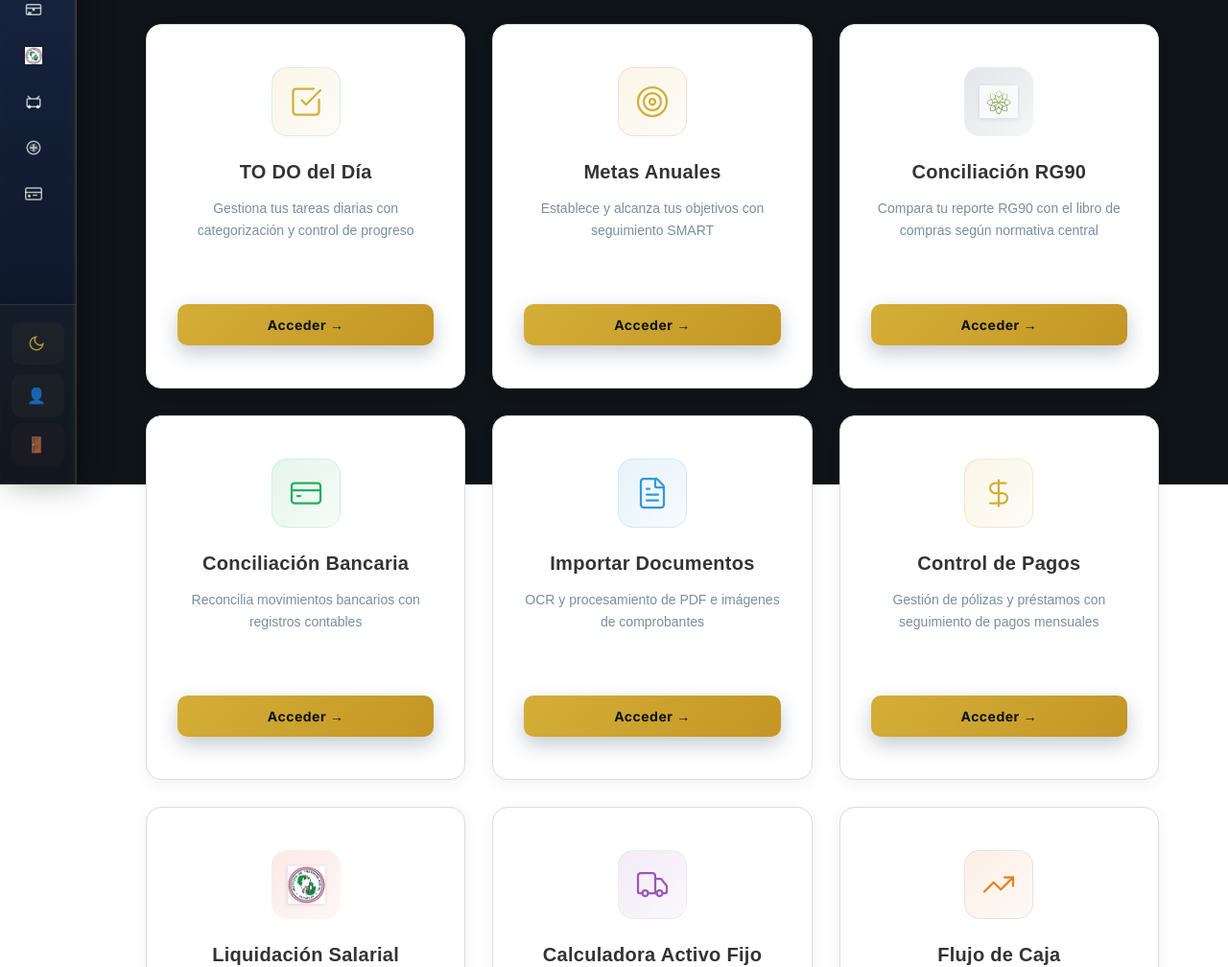
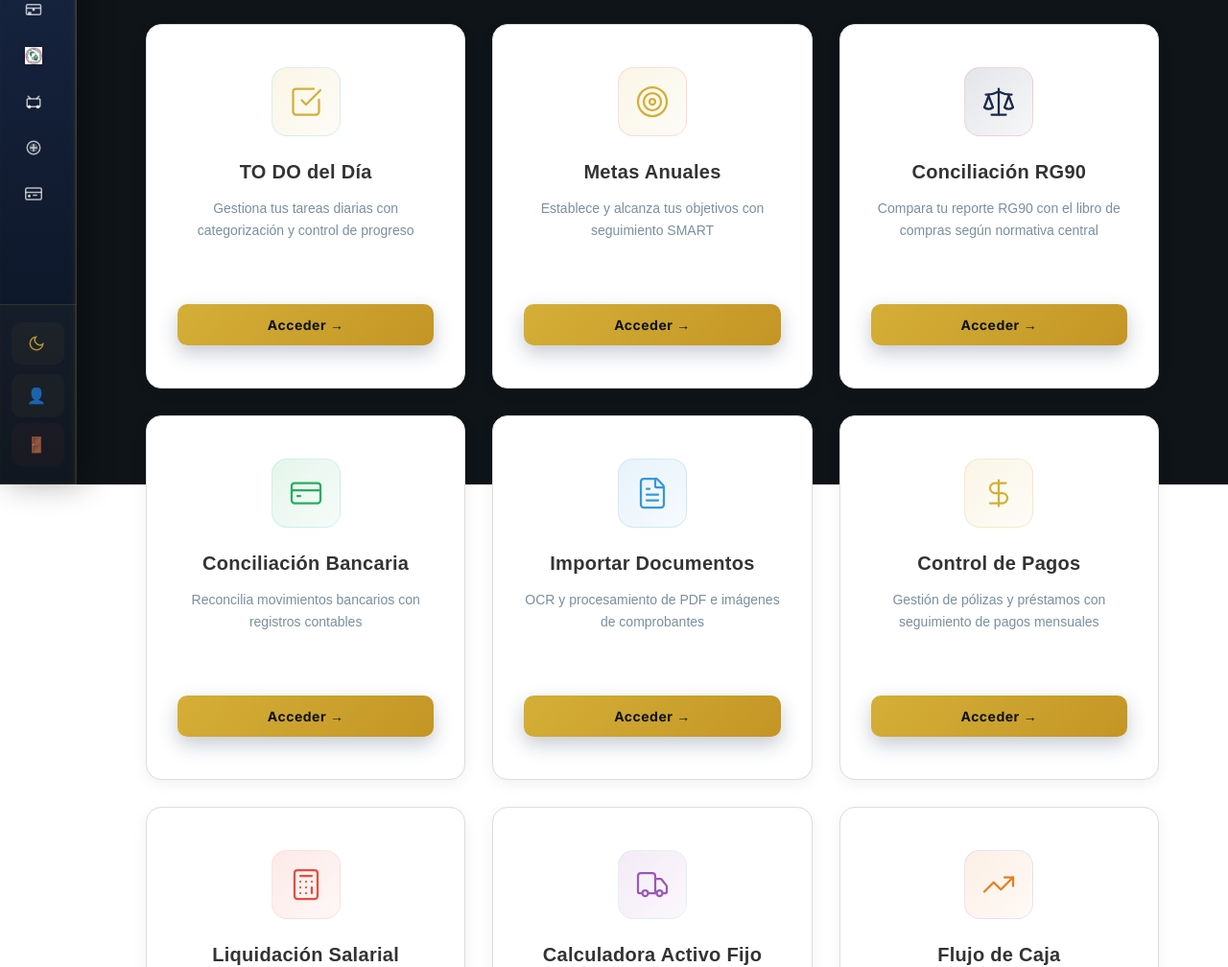
Before and after one commit to fer1-xr/quadra, a React (Vite) app in the folder frontend/: page / in a window 1280 px wide. Shown: the part 295-1303 px from the top of the page at 96% size. Built offline with nearby package versions, Linux system fonts and the light colour scheme; sample sign-in values are in the browser's storage.

Commit message:
Icons: Replace RG90 and Liquidación Salarial logos with Lucide React icons (Scale and Calculator)

```diff
--- a/frontend/src/components/Dashboard.jsx
+++ b/frontend/src/components/Dashboard.jsx
@@ -1,6 +1,6 @@
 import React, { useState } from 'react'
 import axios from 'axios'
-import { CheckSquare, Target, CreditCard, FileText, Truck, TrendingUp, DollarSign, Users } from 'lucide-react'
+import { CheckSquare, Target, CreditCard, FileText, Truck, TrendingUp, DollarSign, Users, Scale, Calculator } from 'lucide-react'
 import History from './History'
 import ChangePassword from './ChangePassword'
 import Sidebar from './Sidebar'
@@ -230,8 +230,8 @@ function Dashboard({ user, onLogout }) {
                     <button className="btn btn-primary">Acceder →</button>
                   </div>
                   <div className="service-card service-card--rg90" onClick={() => handleNavigate('rg90')}>
-                    <div className="card-icon card-icon--img">
-                      <img src="/rg90-logo.png" alt="RG90" />
+                    <div className="card-icon">
+                      <Scale size={56} strokeWidth={1.5} />
                     </div>
                     <h3>Conciliación RG90</h3>
                     <p>Compara tu reporte RG90 con el libro de compras según normativa central</p>
@@ -262,8 +262,8 @@ function Dashboard({ user, onLogout }) {
                     <button className="btn btn-primary">Acceder →</button>
                   </div>
                   <div className="service-card service-card--liquidacion" onClick={() => handleNavigate('liquidacion')}>
-                    <div className="card-icon card-icon--img">
-                      <img src="/ips-logo.png" alt="IPS" />
+                    <div className="card-icon">
+                      <Calculator size={56} strokeWidth={1.5} />
                     </div>
                     <h3>Liquidación Salarial</h3>
                     <p>Cálculo y gestión de nóminas con descuentos e impuestos</p>
```
